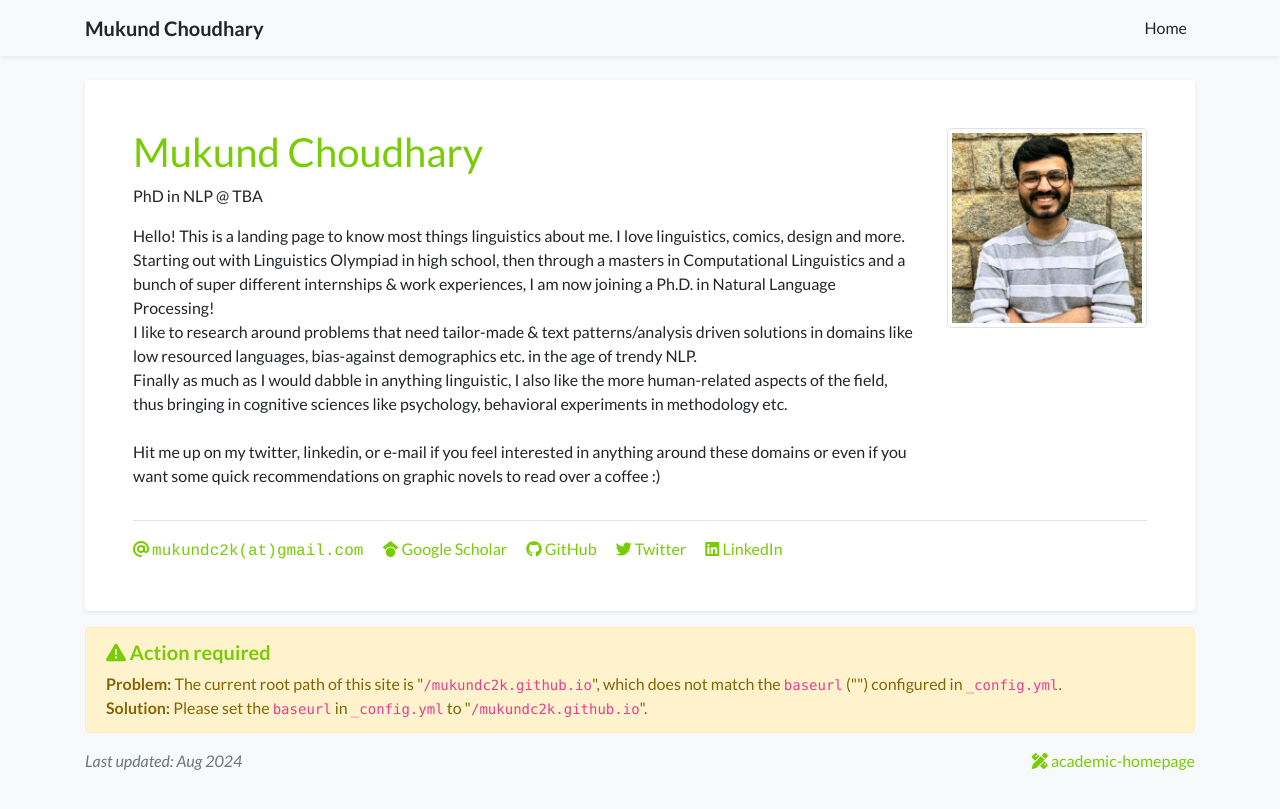
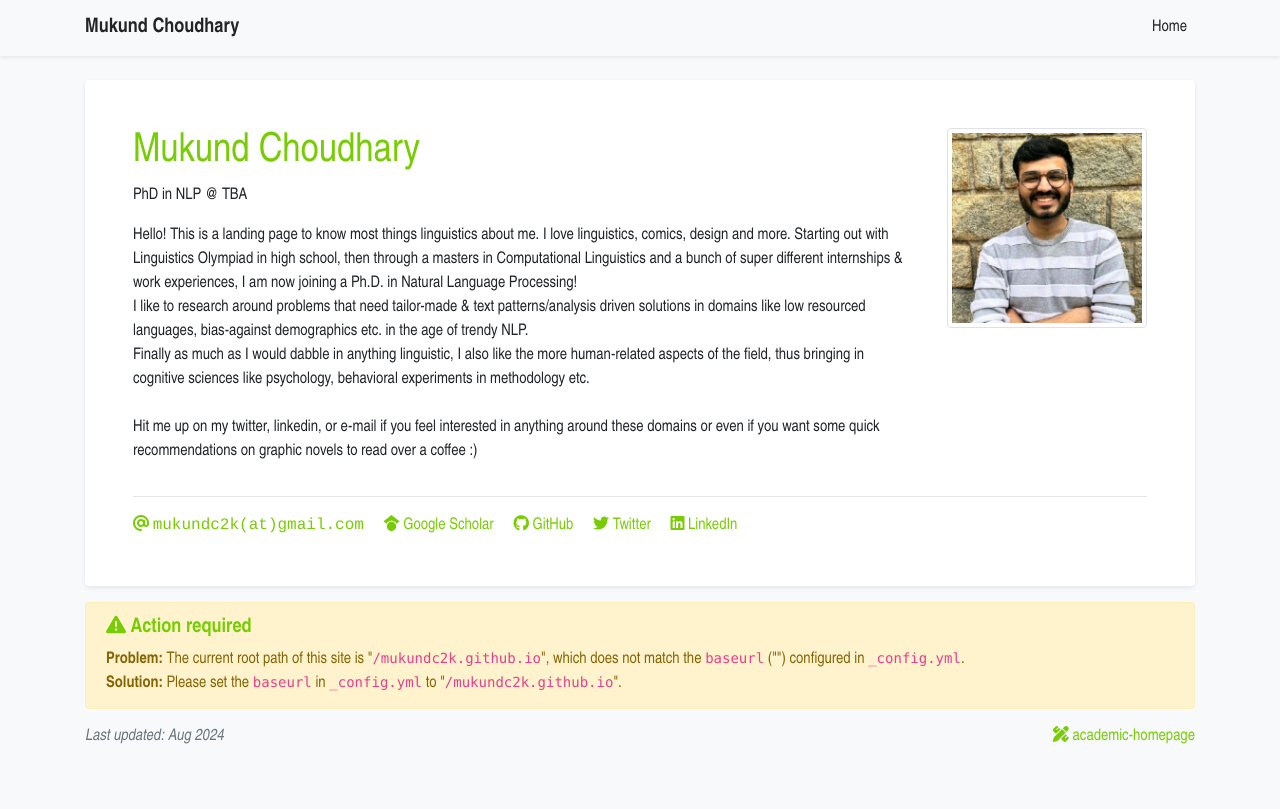
Before and after one commit to mukundc2k/mukundc2k.github.io, a Jekyll site: the page built from index.html, in a window 1280 px wide. Shown: the top 809 px of the page. Built offline with Jekyll 4.4.1, drawn with Linux system fonts in a browser that asks for light colours; a style sheet for code colours, icons or effects is not loaded.

Commit message:
Update global.css

```diff
--- a/assets/css/global.css
+++ b/assets/css/global.css
@@ -1,12 +1,14 @@
 @charset "utf-8";
 body {
-    font-family: "Lato", sans-serif;
+/*     font-family: "Lato", sans-serif; */
+    font-family: 'Arial Narrow', Arial, sans-serif;
     font-weight: 400;
     padding-top: 5.0rem;
 }
 
 h1, h2, h3, h4, h5, h6,
 .h1, .h2, .h3, .h4, .h5, .h6 {
+    font-family: 'Arial Narrow', Arial, sans-serif;
     font-weight: 700;
     color: #78CC04;
 }
@@ -21,11 +23,13 @@ h1, h2, h3, h4, h5, h6,
 }
 
 .navbar {
+    font-family: 'Arial Narrow', Arial, sans-serif;
     opacity: 0.95;
     color: #78CC04;
 }
 
 a {
+    font-family: 'Arial Narrow', Arial, sans-serif;
     color: #78CC04;
 }
 
```
